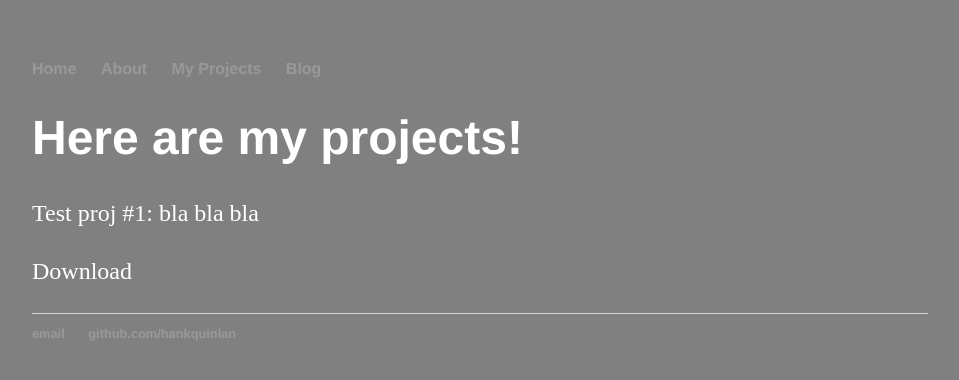
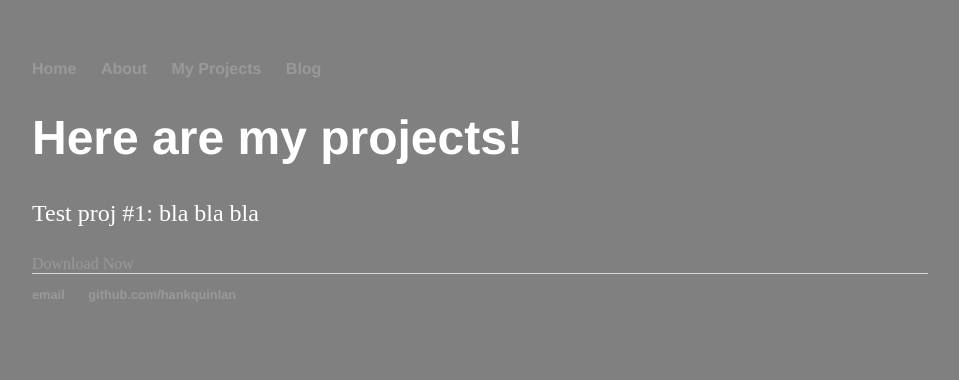
Before and after one commit to ThePayneMaster/payne.yt, a Jekyll site: the page built from projects/index.html, in a window 1280 px wide. Shown: the top 380 px of the page, without its empty margins (160-1119 px from the left). Built offline with Jekyll 4.4.1, drawn with Linux system fonts in a browser that asks for light colours.

Commit message:
Update index.html

```diff
--- a/projects/index.html
+++ b/projects/index.html
@@ -5,5 +5,5 @@ title: Projects | Payne's Website
 <div class="blurb2">
 	<h1>Here are my projects!</h1>
 	<p>Test proj #1: bla bla bla</a></p>
-  <p>Download</a></p>
+        <a href="/files/pages-themes-hacker-v0.1.2-8-g7b7303a.zip" class="download" title="Download This Project">Download Now</a>
 </div><!-- /.blurb -->
```
